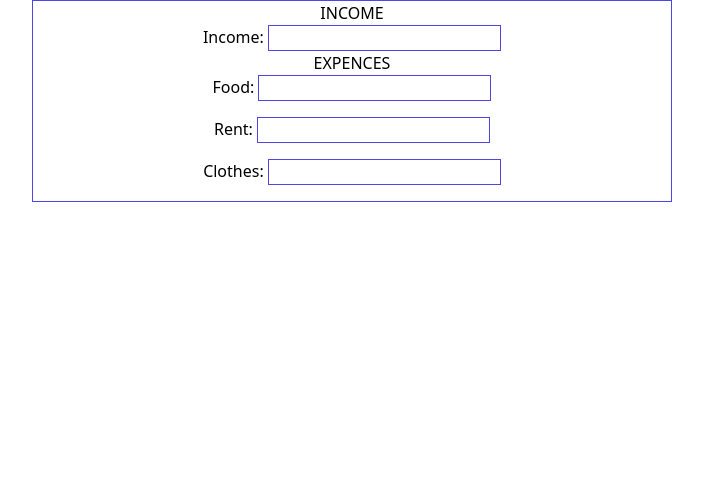
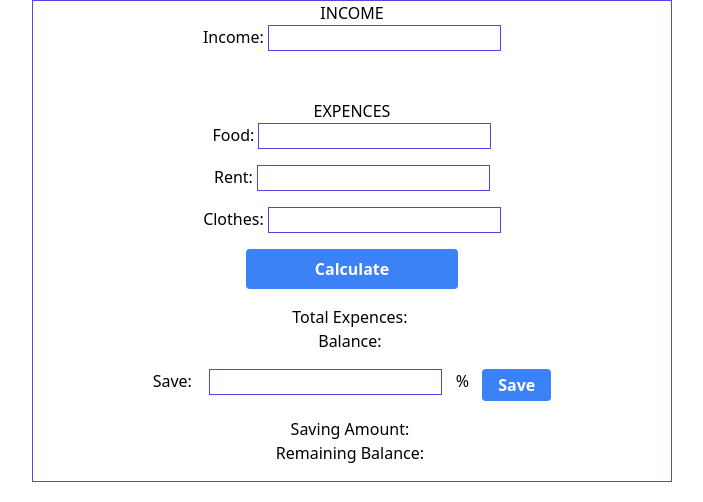
Before and after one commit to Jubayet1/savings_calculator, a plain HTML site: page index.html in a window 1280 px wide. Shown: the whole page, without its empty margins (288-991 px from the left). Drawn offline with nearby package versions, Linux system fonts and the light colour scheme.

Commit message:
form complete

```diff
--- a/index.html
+++ b/index.html
@@ -13,11 +13,15 @@
             <img src="" alt="">
         </div>
         <div class="flex flex-col border border-indigo-600 w-3/6 mx-auto">
+
+            <!--income field-->
             <p class="text-center">INCOME</p>
-            <div  class="flex flex-row justify-center ">
+            <div class="flex flex-row justify-center mb-12">
                 <p>Income:&nbsp;</p>
                 <input class="border border-indigo-600" type="number" name="" id="">
             </div>
+
+            <!--expences field-->
             <p class="text-center">EXPENCES</p>
             <div  class="flex flex-row justify-center mb-4">
                 <p>Food:&nbsp;</p>
@@ -31,6 +35,35 @@
                 <p>Clothes:&nbsp;</p>
                 <input class="border border-indigo-600" type="number" name="" id="">
             </div>
+            <button
+                class="bg-blue-500 hover:bg-blue-700 text-white font-bold py-2 px-4 rounded w-2/6 mx-auto  mb-4">
+                Calculate
+            </button>
+            <p class="text-center">Total Expences:&nbsp;<span id="total_expenses"></span></p>
+            <p class="text-center mb-4">Balance:&nbsp;<span id="balance"></span></p>
+
+            <!--savings field-->
+            <div class="flex flex-row justify-evenly content-center w-4/6 mx-auto mb-4">
+                <div>
+                    <p class="">Save:&nbsp;</p>
+                </div>
+                <div>
+                    <input class="border border-indigo-600" type="number" name="" id="">
+                </div>
+                <div>
+                    <p>%</p>
+                </div>
+                <div>
+                    <button
+                        class="bg-blue-500 hover:bg-blue-700 text-white font-bold  px-4 rounded w-full mx-auto h-8">
+                        Save
+                    </button>
+                </div>
+            </div>
+
+            <!--final field-->
+            <p class="text-center">Saving Amount:&nbsp;<span id="total_expenses"></span></p>
+            <p class="text-center mb-4">Remaining Balance:&nbsp;<span id="balance"></span></p>
         </div>
     </div>
 </body>
```
